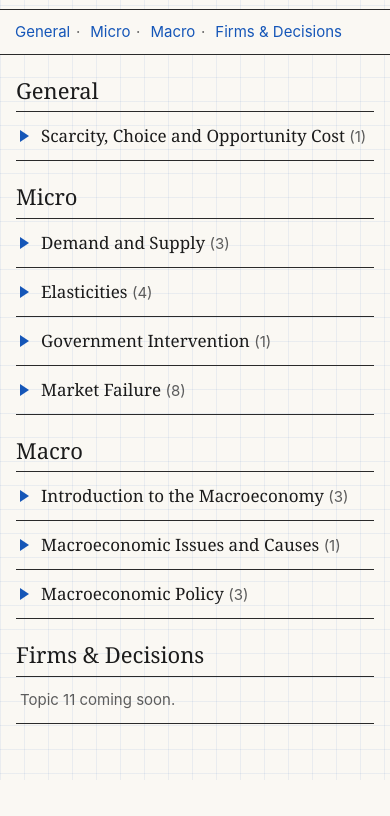
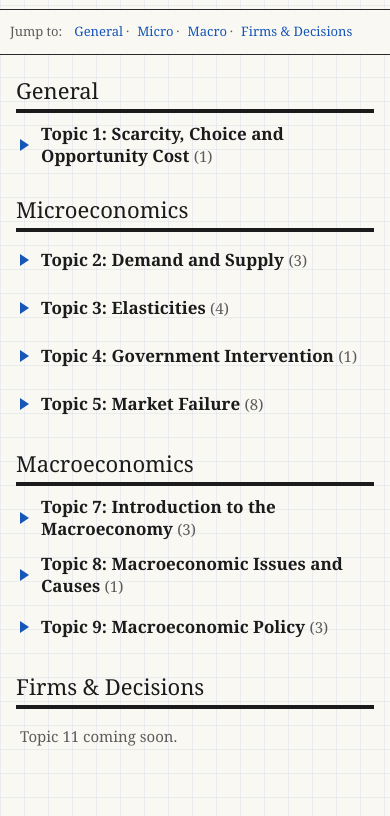
Before and after one commit to samuelwjq/econtest, a plain HTML site: page index.html in a window 390 px wide. Shown: the part 139-955 px from the top of the page. Before the commit the page ends 919 px from the top, so only its background shows below. Drawn offline with Linux system fonts and the light colour scheme.

Commit message:
Add files via upload

```diff
--- a/index.html
+++ b/index.html
@@ -20,7 +20,8 @@ body:not(.in-widget) {
 /* ew.css sets display on #app, which overrides the hidden attribute and showed the widget header under the index. */
 #app[hidden] { display: none; }
 
-#menu { max-width: 720px; padding: 24px 16px 56px; }
+/* One font on the index only (widget pages keep the fonts set in ew.css). */
+#menu { --serif: Georgia, 'Noto Serif', 'Times New Roman', Times, serif; --sans: var(--serif); font-family: var(--serif); max-width: 720px; padding: 24px 16px 56px; }
 
 /* Header */
 .site-head { margin-bottom: 12px; display: flex; align-items: center; justify-content: space-between; gap: 16px; }
@@ -34,6 +35,7 @@ body:not(.in-widget) {
 
 /* Sticky "Jump to" bar */
 #topic-bar { position: sticky; top: 0; z-index: 5; display: flex; flex-wrap: wrap; align-items: center; margin: 0 -16px; padding: 0 8px; background: var(--bg); border-top: 1px solid var(--line); border-bottom: 1px solid var(--line); }
+#topic-bar .label { padding: 0 4px 0 7px; font-size: 15px; color: var(--muted); white-space: nowrap; }
 #topic-bar a { position: relative; display: inline-flex; align-items: center; min-height: 44px; padding: 0 7px; font-size: 15px; color: var(--blue); text-decoration: none; white-space: nowrap; }
 #topic-bar a:not(:last-child)::after { content: "\00b7"; position: absolute; right: -3px; color: var(--muted); }
 #topic-bar a:hover { text-decoration: underline; }
@@ -41,31 +43,38 @@ body:not(.in-widget) {
 
 /* Categories and topics */
 .cat { scroll-margin-top: 48px; padding-top: 22px; }
-#menu .cat-title { font: 400 22px/1.2 var(--serif); color: var(--ink); margin: 0 0 8px; padding: 0; border: 0; }
-.tp { border-top: 1px solid var(--line); }
-.cat > .tp:last-child, .cat > .pending:last-child { border-bottom: 1px solid var(--line); }
-.tp summary { display: flex; align-items: center; gap: 12px; min-height: 48px; padding: 0 4px; cursor: pointer; list-style: none; font: 400 17px/1.3 var(--serif); }
+#menu .cat-title { font: 400 22px/1.2 var(--serif); color: var(--ink); margin: 0 0 4px; padding: 0 0 6px; border: 0; border-bottom: 4px solid var(--ink); }
+.tp summary { display: flex; align-items: center; gap: 12px; min-height: 48px; padding: 6px 4px; cursor: pointer; list-style: none; font: 700 17px/1.3 var(--serif); }
 .tp summary::-webkit-details-marker { display: none; }
 .tp summary:hover .tname { text-decoration: underline; text-underline-offset: 3px; }
 .tp summary:focus-visible, .row:focus-visible { outline: 2px solid var(--blue); outline-offset: -2px; }
 .arrow { flex: none; width: 0; height: 0; border-style: solid; border-width: 6px 0 6px 9px; border-color: transparent transparent transparent var(--blue); transition: transform .2s ease; }
 .tp.is-open .arrow { transform: rotate(90deg); border-left-color: var(--red); }
-.count { color: var(--muted); font-family: var(--sans); font-size: 15px; }
-.pending { margin: 0; padding: 12px 4px; border-top: 1px solid var(--line); color: var(--muted); }
+.count { font-weight: 400; color: var(--muted); font-family: var(--sans); font-size: 15px; }
+.pending { margin: 0; padding: 12px 4px; color: var(--muted); }
 
 /* Widget rows */
 #menu .rows { overflow: hidden; margin: 0; padding: 0; }
 #menu .rows li { padding: 0; border-top: 1px solid var(--line); }
-.row { display: flex; align-items: center; justify-content: space-between; gap: 12px; min-height: 44px; padding: 6px 4px 6px 25px; font-size: 16px; line-height: 1.3; color: var(--blue); text-decoration: none; }
+.row { display: flex; align-items: center; justify-content: space-between; gap: 12px; min-height: 44px; padding: 6px 4px 6px 25px; font-size: 16px; font-weight: 600; line-height: 1.3; color: var(--blue); text-decoration: none; }
 .row:hover .rname { text-decoration: underline; text-underline-offset: 3px; }
 .row:active { color: var(--red); }
-.row .tag { color: var(--red); border-color: var(--red); }
+.row .tag { font-weight: 400; color: var(--red); border-color: var(--red); }
+
+@media (max-width: 719px) {
+  #topic-bar { padding: 0 6px; }
+  #topic-bar .label, #topic-bar a { font-size: 13px; }
+  #topic-bar .label { padding: 0 2px 0 4px; }
+  #topic-bar a { padding: 0 4px; }
+  #topic-bar a:not(:last-child)::after { right: -2px; }
+}
 
 @media (min-width: 720px) {
   #menu { padding-top: 40px; }
   #menu .site-head h1 { font-size: 34px; }
   .head-diagram { width: 220px; height: 165px; }
   #topic-bar { margin: 0; padding: 0; }
+  #topic-bar .label { padding: 0 14px 0 0; }
   #topic-bar a { padding: 0 14px 0 0; margin-right: 14px; }
   #topic-bar a:not(:last-child)::after { right: -4px; }
 }
@@ -202,27 +211,27 @@ const MENU = [
 EW.start(MENU);
 
 // The index layout below replaces the menu ew.js just built. Topics 6 and 10 are not listed here, so they are never shown.
-const CATS = [['General', [1]], ['Micro', [2, 3, 4, 5]], ['Macro', [7, 8, 9]], ['Firms & Decisions', [11]]];
+// [jump-bar label, section heading, topic numbers]
+const CATS = [['General', 'General', [1]], ['Micro', 'Microeconomics', [2, 3, 4, 5]], ['Macro', 'Macroeconomics', [7, 8, 9]], ['Firms & Decisions', 'Firms & Decisions', [11]]];
 const SLUGS = ['general', 'micro', 'macro', 'firms'];
 const esc = s => String(s).replace(/&/g, '&amp;').replace(/</g, '&lt;').replace(/>/g, '&gt;');
 const topicNo = t => +(t.match(/^Topic (\d+)/)?.[1]);
-const topicName = t => t.replace(/^Topic \d+:\s*/, '');
 const link = ref => ref.endsWith('.html') ? ref : '#' + ref;   // same rule as ew.js
 const byNo = new Map(MENU.map(t => [topicNo(t[0]), t]));
 const reduceMotion = matchMedia('(prefers-reduced-motion: reduce)');
 
-document.getElementById('menu-list').innerHTML = CATS.map(([cat, nos], i) =>
+document.getElementById('menu-list').innerHTML = CATS.map(([, cat, nos], i) =>
   `<section class="cat" id="cat-${SLUGS[i]}"><h2 class="cat-title">${esc(cat)}</h2>` + nos.map(n => {
     const t = byNo.get(n);
     if (!t) return `<p class="pending">Topic ${n} coming soon.</p>`;
-    return `<details class="tp"><summary><span class="arrow" aria-hidden="true"></span><span><span class="tname">${esc(topicName(t[0]))}</span> <span class="count">(${t[1].length})</span></span></summary>` +
+    return `<details class="tp"><summary><span class="arrow" aria-hidden="true"></span><span><span class="tname">${esc(t[0])}</span> <span class="count">(${t[1].length})</span></span></summary>` +
       `<ul class="rows">${t[1].map(([ref, name, guided]) =>
         `<li><a class="row" href="${esc(link(ref))}"><span class="rname">${esc(name)}</span>${guided ? '<span class="tag">Guided</span>' : ''}</a></li>`).join('')}</ul></details>`;
   }).join('') + '</section>').join('');
 
 // Jump bar: scrolls without touching the URL hash (the hash is the widget route).
 const jump = document.getElementById('topic-bar');
-jump.innerHTML = CATS.map(([cat], i) => `<a href="#cat-${SLUGS[i]}">${esc(cat)}</a>`).join('');
+jump.innerHTML = '<span class="label">Jump to:</span>' + CATS.map(([short], i) => `<a href="#cat-${SLUGS[i]}">${esc(short)}</a>`).join('');
 jump.addEventListener('click', e => {
   const a = e.target.closest('a');
   if (!a) return;
```
